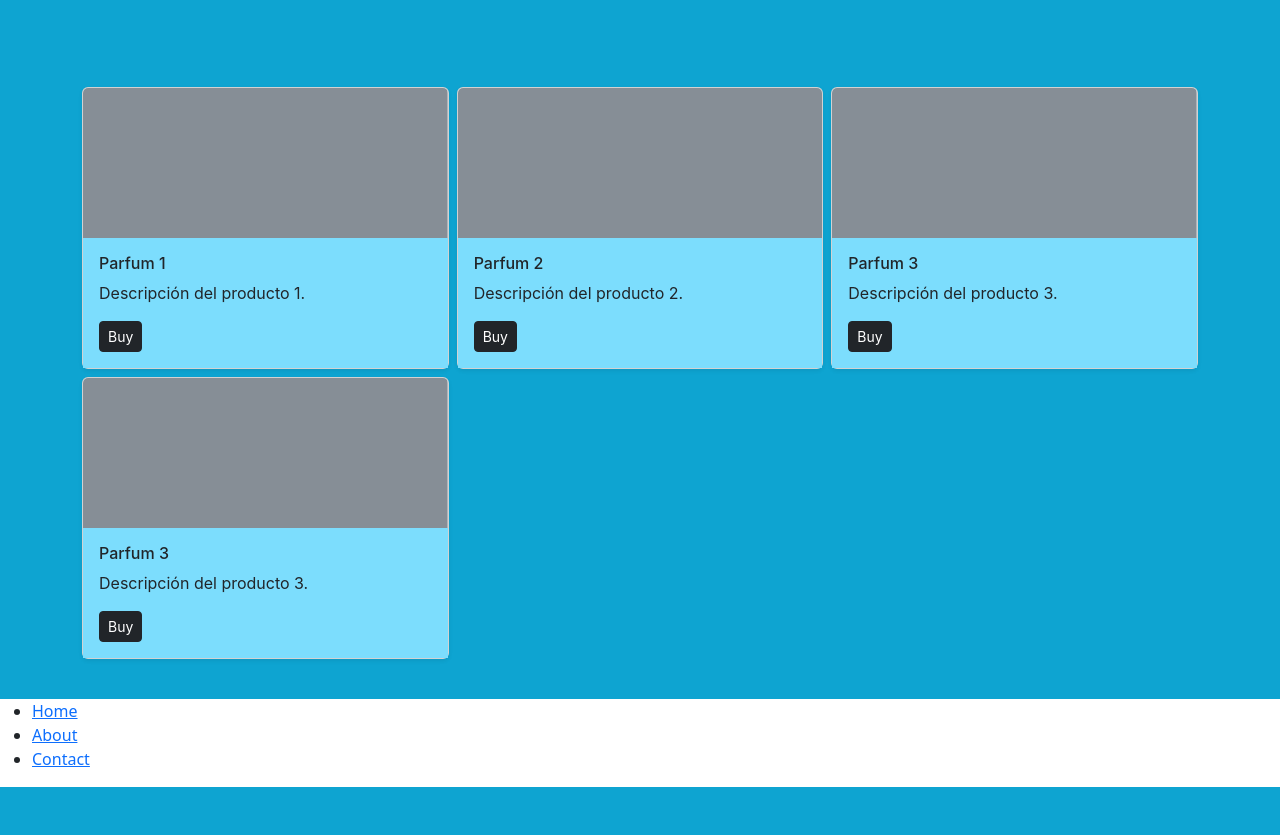
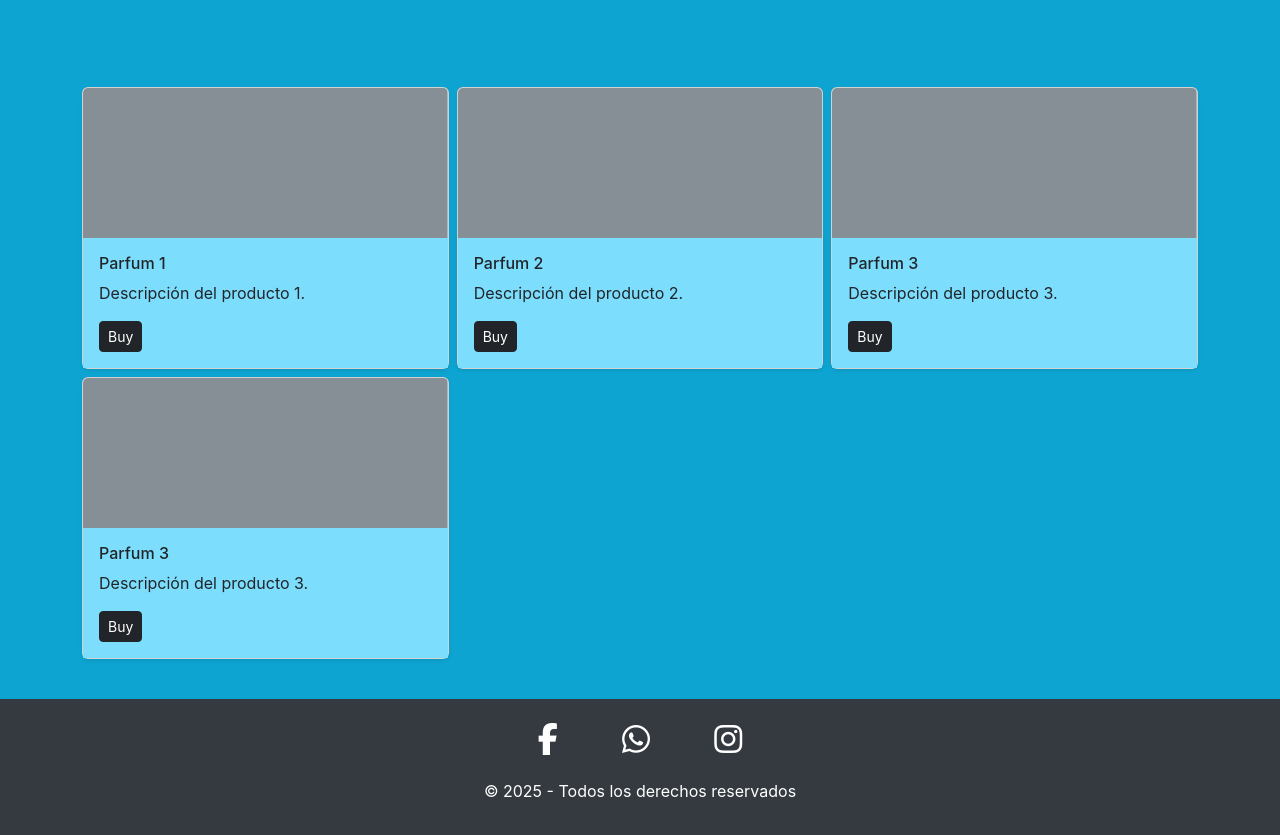
Before and after one commit to Marvin3312/System-Analysis, a PHP site: page / in a window 1280 px wide. Shown: the part 557-1392 px from the top of the page. Before the commit the page ends 1344 px from the top, so only its background shows below. Run offline with PHP 8.4, Linux system fonts and the light colour scheme.

Commit message:
creating html footer index

```diff
--- a/index.html
+++ b/index.html
@@ -149,14 +149,34 @@
         <!--diego commets for clients-->
     </main>
       <!--Arriza Footer and social media-->
-    <footer>
-        <ul>
-            <li><a href="#">Home</a></li>
-            <li><a href="#">About</a></li>
-            <li><a href="#">Contact</a></li>
-        </ul>
+      <!DOCTYPE html>
+      <html lang="es">
+      <head>
+          <meta charset="UTF-8">
+          <meta name="viewport" content="width=device-width, initial-scale=1.0">
+          <title>Footer Responsive</title>
+          <link rel="stylesheet" href="https://cdn.jsdelivr.net/npm/bootstrap@5.3.0/dist/css/bootstrap.min.css">
+          <link rel="stylesheet" href="https://cdnjs.cloudflare.com/ajax/libs/font-awesome/6.5.1/css/all.min.css">
 
-    </footer>
-    <script src="https://cdn.jsdelivr.net/npm/bootstrap@5.3.2/dist/js/bootstrap.bundle.min.js"></script>
+      </head>
+      <body>
+          <footer class="footer text-center">
+              <div class="container">
+                  <div class="row">
+                      <div class="col-md-12">
+                          <div class="social-icons">
+                              <a href="#" target="_blank"><i class="fab fa-facebook-f"></i></a>
+                              <a href="#" target="_blank"><i class="fab fa-whatsapp"></i></a>
+                              <a href="https://www.instagram.com/mv_perfum?igsh=MXh4MGJ6bDgxbmZwMQ==" target="_blank"><i class="fab fa-instagram"></i></a>
+                          </div>
+                          <p class="mt-3">&copy; 2025 - Todos los derechos reservados</p>
+                      </div>
+                  </div>
+              </div>
+          </footer>
+          <script src="https://cdn.jsdelivr.net/npm/bootstrap@5.3.0/dist/js/bootstrap.bundle.min.js"></script>
+      </body>
+      </html>
+
 </body>
 </html>
--- a/webs/views/index.css
+++ b/webs/views/index.css
@@ -41,3 +41,24 @@
         max-height: 200px;
     }
 }
+
+
+.footer {
+            background-color: #343a40;
+            color: white;
+            padding: 1rem 0;
+              }
+              .footer p{
+                background-color: #343a40;
+                color: white;
+                  }
+.social-icons a {
+            color: white;
+            font-size: 32px;
+            margin: 0 10px;
+            transition: 0.3s;
+            padding: 20px;
+              }
+.social-icons a:hover {
+            color: #17a2b8;
+              }
```
